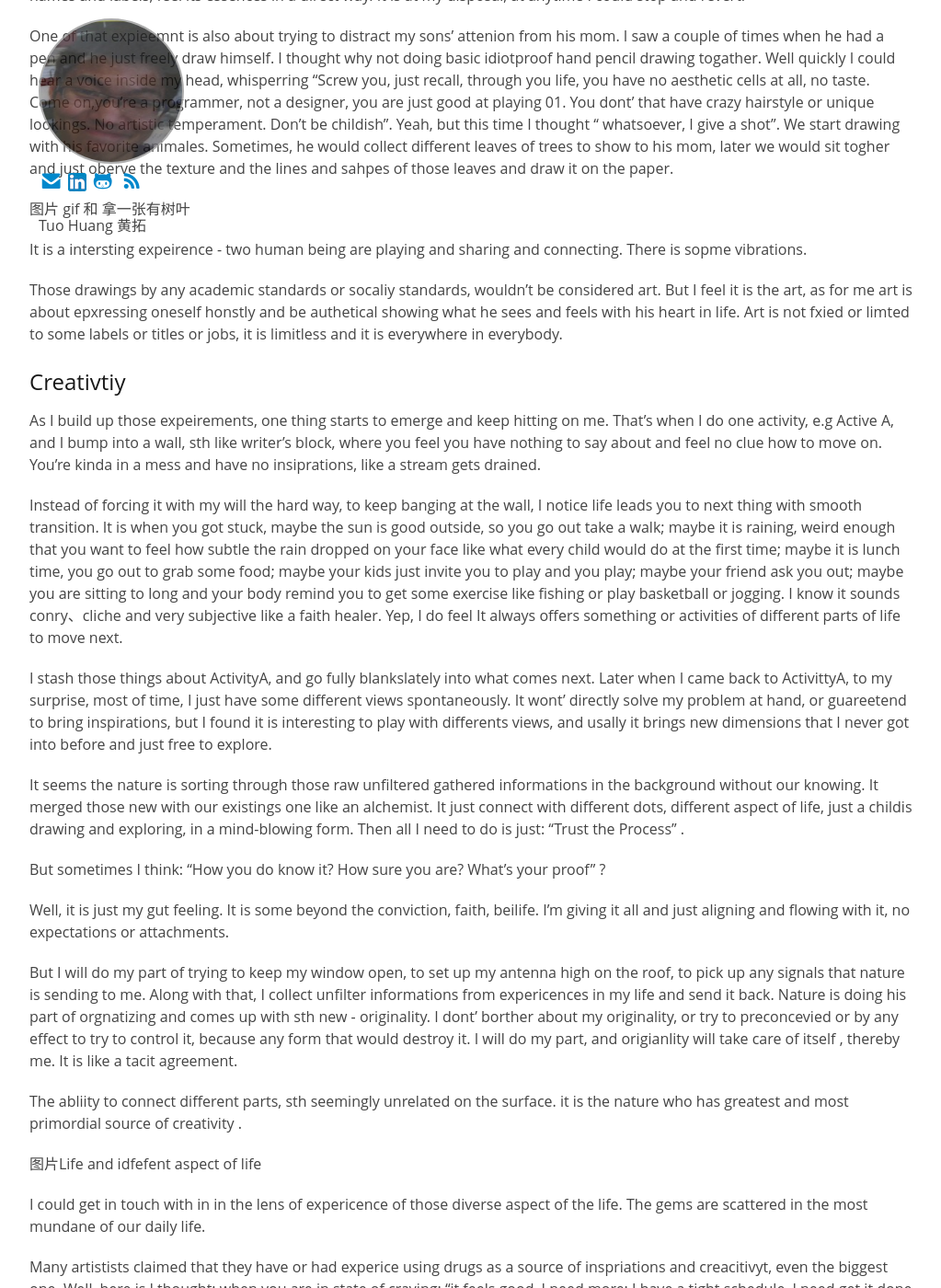
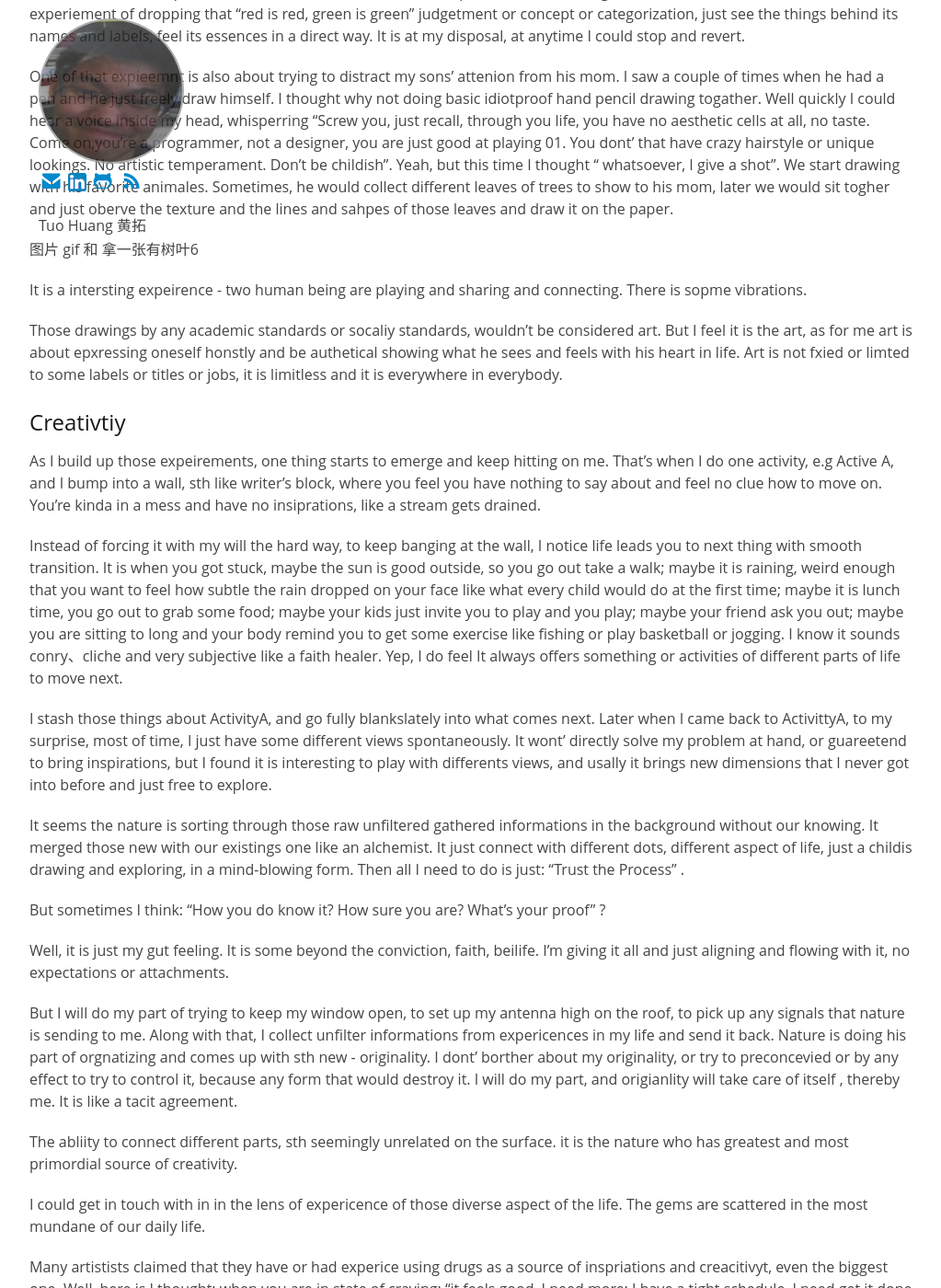
Before and after one commit to tuo/tuo.github.io, a Jekyll site: the page built from midlife crisis as programmer and AI.md, in a window 1280 px wide and 1400 px high, scrolled down 3455 px. Shown: the whole window at 92% size, without its empty margins (128-1151 px from the left). Built offline with Jekyll 4.4.1, drawn with Linux system fonts in a browser that asks for light colours; our own code applies the rules of GitHub Pages for plain Markdown files; some of the changed text lies outside the part shown.

Commit message:
commited

```diff
--- a/midlife crisis as programmer and AI.md
+++ b/midlife crisis as programmer and AI.md
@@ -74,7 +76,7 @@
 
 One of that expieemnt is also about trying to distract my sons' attenion from his mom. I saw a couple of times when he had a pen and he just freely draw himself. I thought why not doing basic idiotproof hand pencil drawing togather.  Well quickly I could hear a voice inside my head, whisperring "Screw you, just recall, through you life, you have no aesthetic cells at all, no taste. Come on,you're a programmer, not a designer, you are just good at playing 01. You dont' that have crazy hairstyle or unique lookings. No artistic temperament. Don't be childish".  Yeah, but this time I thought " whatsoever, I give a shot". We start drawing with his favorite animales. Sometimes, he would collect different leaves of trees to show to his mom, later we would sit togher and just oberve the texture and the lines and sahpes of those leaves and draw it on the paper.
 
-图片 gif 和 拿一张有树叶
+图片 gif 和 拿一张有树叶6
 
 It is a intersting expeirence - two human being are playing and sharing and connecting. There is sopme vibrations.
 
@@ -98,13 +100,7 @@
 
 But I will do my part of trying to keep my window open, to set up my antenna high on the roof,  to pick up any signals that  nature is sending to me.  Along with that, I collect unfilter informations from expericences in my life and send it back. Nature is doing his part of orgnatizing and comes up with sth new - originality. I dont' borther about my originality, or try to preconcevied or by any effect to try to control it, because any form that would destroy it. I will do my part, and origianlity will take care of itself , thereby me. It is like a tacit agreement.
 
-The abliity to connect different parts, sth seemingly unrelated on the surface. it is the nature who has greatest and most primordial source of creativity .
-
-
-
-图片Life and idfefent aspect of life
-
-
+The abliity to connect different parts, sth seemingly unrelated on the surface. it is the nature who has greatest and most primordial source of creativity.
 
 I could get in touch with in in the lens of  expericence of those diverse aspect of the life. The gems are scattered  in the most mundane of our daily life.
 
@@ -122,6 +118,8 @@
 
 图片  Deus sive Natura, nature, universe, the tao, god, first principle of zen, Flying Spaghetti Monster (将手稿草图，用尝试用chatgpt4 or other AI生成简单的示意图)
 
+
+
 The thing behind is something coudn't put into words. It might be interpreted as an intuition of  "Oneness", "Void", "Emptyness", "Unity" or "Substance". But those would limit it, as if it is only related to religion.  It is above human language yet not isolated from our daily life. No complicted jargons or fancy spritual words need put here. Anyone or anythign could look up to the sky right above them could get it. Therefore, the word "universe" is more common and relatable for anyone regardless of its background/ethitiy/color/nationlitiy, and will be used in following part of this article as reference to that inexpressable、indescrible, incomprehnsible, infitely thing not by its literal meaning in science.
 
 THere is an ineresting story from Chuang-tzu 庄子, 530BC in China。庄子·逍遥游 whom is the philosopher of Taoism.
```
Also changed, not shown: other parts of midlife crisis as programmer and AI.md (+4 -2 lines).
